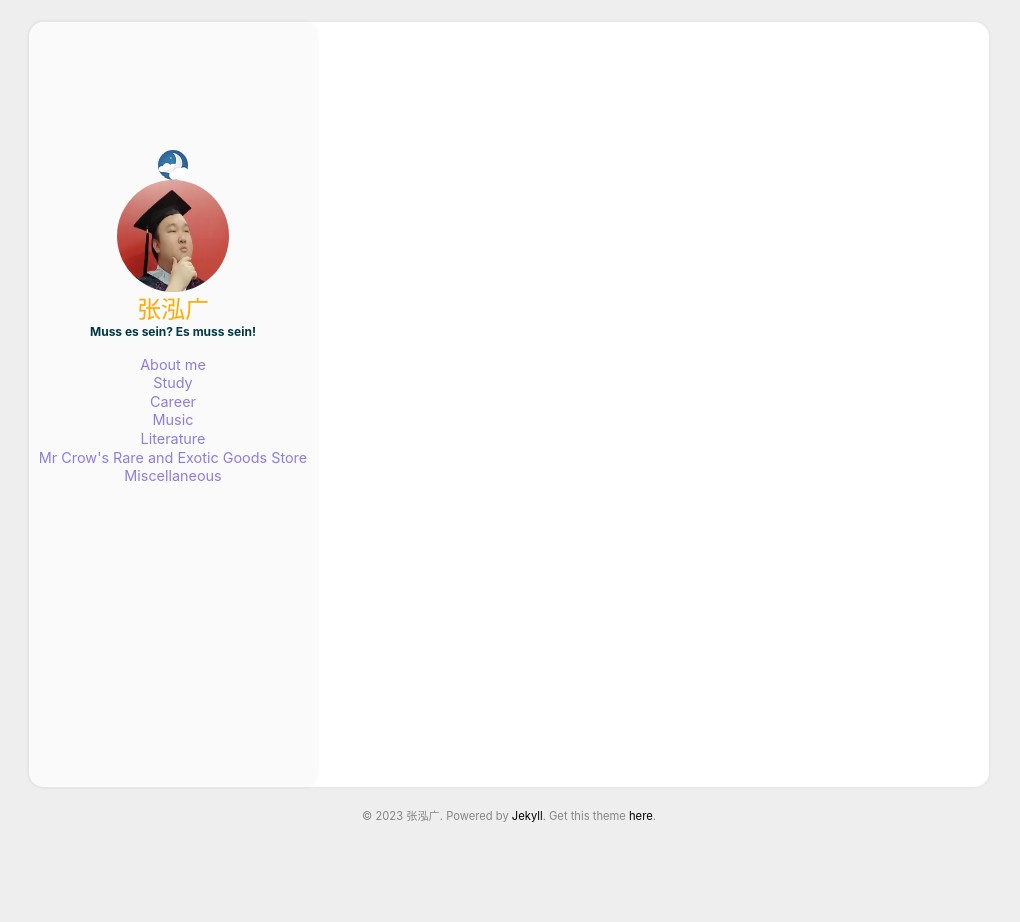
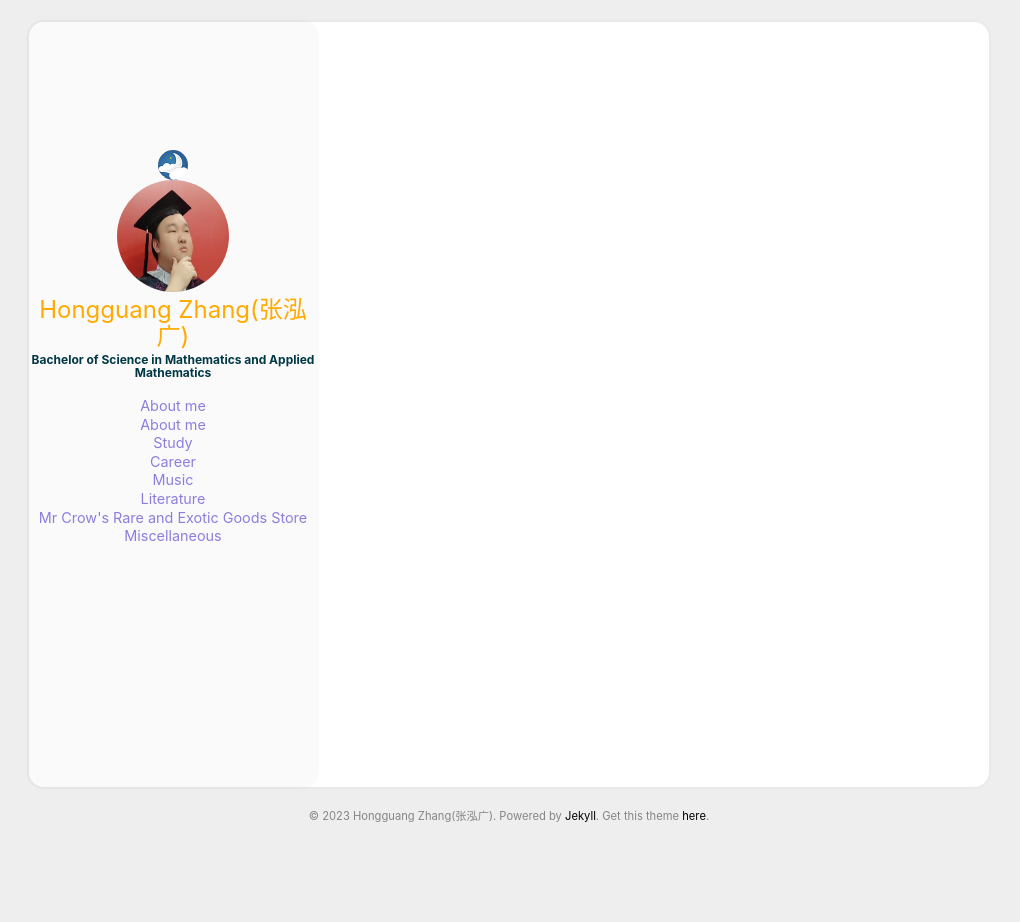
Before and after one commit to howardzhg/howardzhg, a Jekyll site: the page built from index.html, in a window 1280 px wide. Shown: the whole page, without its empty margins (131-1151 px from the left). Built offline with Jekyll 4.4.1, drawn with Linux system fonts in a browser that asks for light colours.

Commit message:
ver1.2
config changed

```diff
--- a/_config.yml
+++ b/_config.yml
@@ -1,4 +1,4 @@
-title: An Exhibition of A Hunger Artist #Your awesome title
+title: A Homepage of a challenge seeker #Your awesome title
 email: annabellee123456@outlook.com
 description: > # this means to ignore newlines until "baseurl"
   Write an awesome description for your new site here. You can edit this
@@ -6,7 +6,7 @@ description: > # this means to ignore newlines until "baseurl"
   Google search results) and in your feed.xml site description.
 
 baseurl:  # the subpath of the site
-url: https://github.com/EinHungerkuenstler/EinHungerkuenstler.github.io # the base hostname & protocol for your site
+url: https://github.com/howardzhg/howardzhg.github.io # the base hostname & protocol for your site
 
 permalink: /:year-:month/:title
 timezone: GMT+1
@@ -19,11 +19,11 @@ cusdis:
     app_id: #your cusdis app_id
 
 user:
-  name: 张泓广
+  name: Hongguang Zhang(张泓广)
   pic: /assets/img/profile.png
-  picAlt: "An Exhibition of A Hunger Artist"
-  job: Muss es sein? Es muss sein!
-  # aboutme: true # comment this out if you don't need the 'about' page.
+  picAlt: "A Homepage of a challenge seeker"
+  job: Bachelor of Science in Mathematics and Applied Mathematics
+  aboutme: true # comment this out if you don't need the 'about' page.
 
 exclude:
   - README.md
```
Also changed, not shown: README.md.
